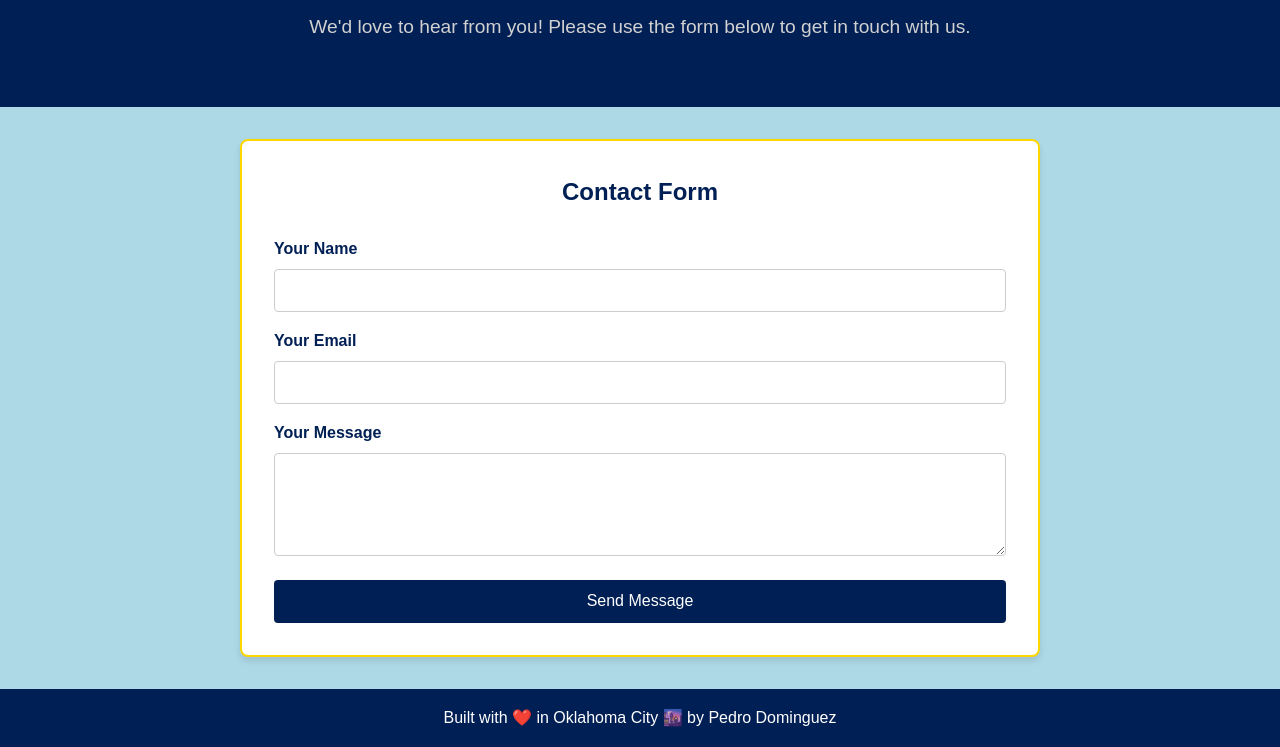
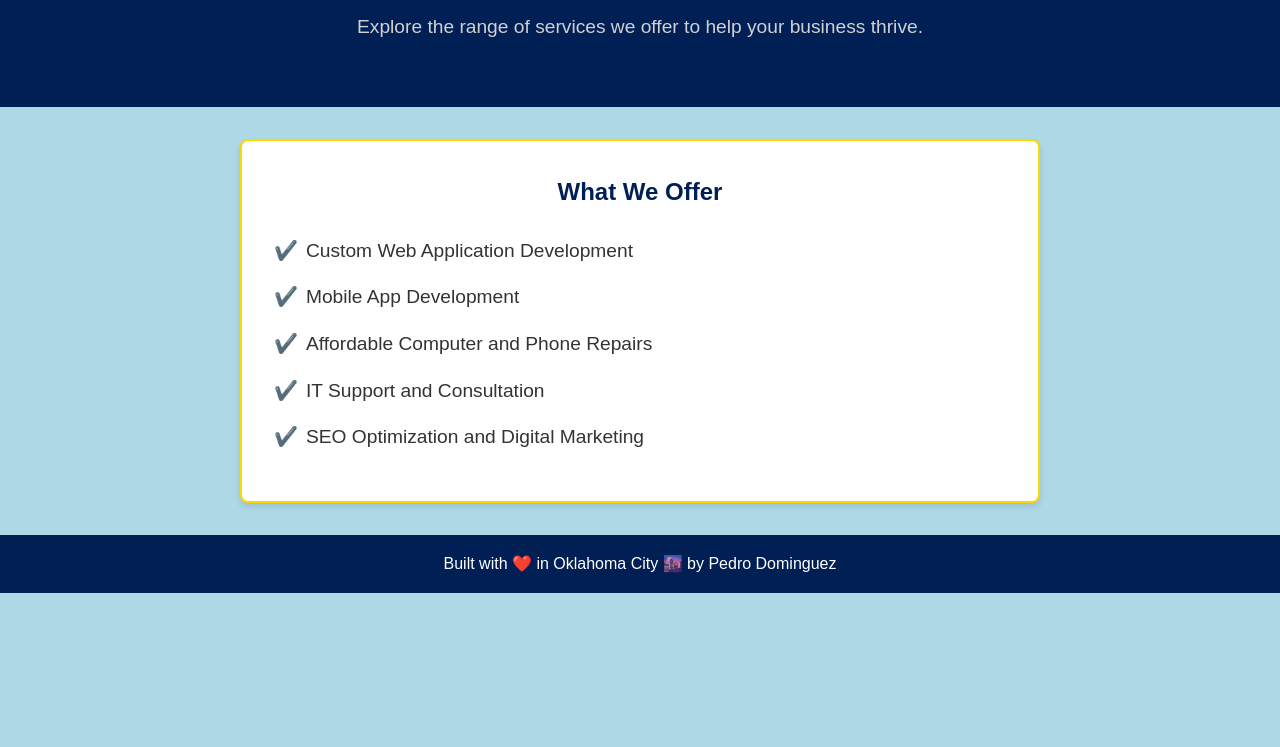
Before and after one commit to xtcedro/dts-app, a plain HTML site: page index.html in a window 1280 px wide. Shown: the part 202-949 px from the top of the page. After the commit the page ends 800 px from the top, so only its background shows below. Drawn offline with Linux system fonts and the light colour scheme.

Commit message:
Update index.html

```diff
--- a/index.html
+++ b/index.html
@@ -3,8 +3,8 @@
 <head>
   <meta charset="UTF-8">
   <meta name="viewport" content="width=device-width, initial-scale=1.0">
-  <meta name="description" content="Contact Dominguez Tech Solutions">
-  <title>Contact Us - Dominguez Tech Solutions</title>
+  <meta name="description" content="Services offered by Dominguez Tech Solutions">
+  <title>Our Services - Dominguez Tech Solutions</title>
   <style>
     /* General Reset */
     * {
@@ -73,64 +73,39 @@
       color: #d1d1d1; /* Light Gray */
     }
 
-    /* Contact Form */
-    .mission {
+    /* Services List */
+    .services {
       margin: 2rem auto;
       padding: 2rem;
       max-width: 800px;
       background: #ffffff; /* White Background */
-      border: 2px solid gold;
+      border: 2px solid gold; /* Gold Border */
       border-radius: 8px;
       box-shadow: 0 4px 6px rgba(0, 0, 0, 0.1);
     }
 
-    .mission h2 {
+    .services h2 {
       text-align: center;
       margin-bottom: 1.5rem;
       color: #001f54; /* Dark Blue */
     }
 
-    .form-group {
-      margin-bottom: 1rem;
+    .services ul {
+      list-style: none;
+      padding: 0;
     }
 
-    label {
-      display: block;
-      font-weight: bold;
-      margin-bottom: 0.5rem;
-      color: #001f54; /* Dark Blue */
+    .services li {
+      margin-bottom: 1rem;
+      font-size: 1.2rem;
+      display: flex;
+      align-items: center;
+      gap: 0.5rem;
     }
 
-    input, textarea {
-      width: 100%;
-      padding: 0.8rem;
-      border: 1px solid #ccc;
-      border-radius: 4px;
-    }
-
-    textarea {
-      resize: vertical;
-    }
-
-    input:focus, textarea:focus {
-      outline: none;
-      border-color: gold; /* Gold Focus */
-    }
-
-    .btn {
-      display: block;
-      width: 100%;
-      padding: 0.8rem;
-      background-color: #001f54; /* Dark Blue Button */
-      color: #fff;
-      border: none;
-      border-radius: 4px;
-      cursor: pointer;
-      font-size: 1rem;
-    }
-
-    .btn:hover {
-      background-color: #004080; /* Slightly Lighter Blue */
+    .services li::before {
+      content: "✔️";
+      color: gold; /* Gold checkmark */
     }
 
     /* Footer */
@@ -153,27 +128,19 @@
 
   <main>
     <section class="about-hero">
-      <h1>Contact Us</h1>
-      <p>We'd love to hear from you! Please use the form below to get in touch with us.</p>
+      <h1>Our Services</h1>
+      <p>Explore the range of services we offer to help your business thrive.</p>
     </section>
 
-    <section class="mission">
-      <h2>Contact Form</h2>
-      <form action="/submit-contact" method="POST">
-        <div class="form-group">
-          <label for="name">Your Name</label>
-          <input type="text" id="name" name="name" required>
-        </div>
-        <div class="form-group">
-          <label for="email">Your Email</label>
-          <input type="email" id="email" name="email" required>
-        </div>
-        <div class="form-group">
-          <label for="message">Your Message</label>
-          <textarea id="message" name="message" rows="5" required></textarea>
-        </div>
-        <button type="submit" class="btn">Send Message</button>
-      </form>
+    <section class="services">
+      <h2>What We Offer</h2>
+      <ul>
+        <li>Custom Web Application Development</li>
+        <li>Mobile App Development</li>
+        <li>Affordable Computer and Phone Repairs</li>
+        <li>IT Support and Consultation</li>
+        <li>SEO Optimization and Digital Marketing</li>
+      </ul>
     </section>
   </main>
 
```
